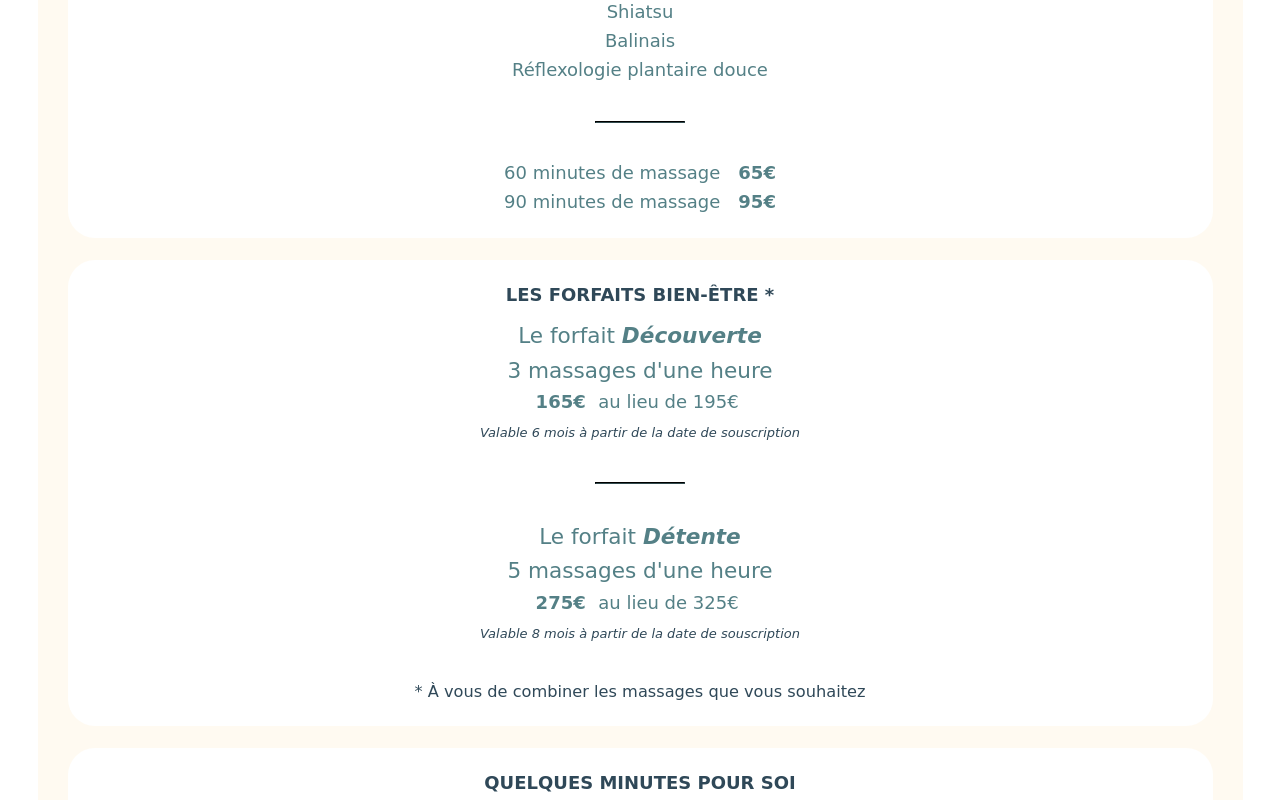
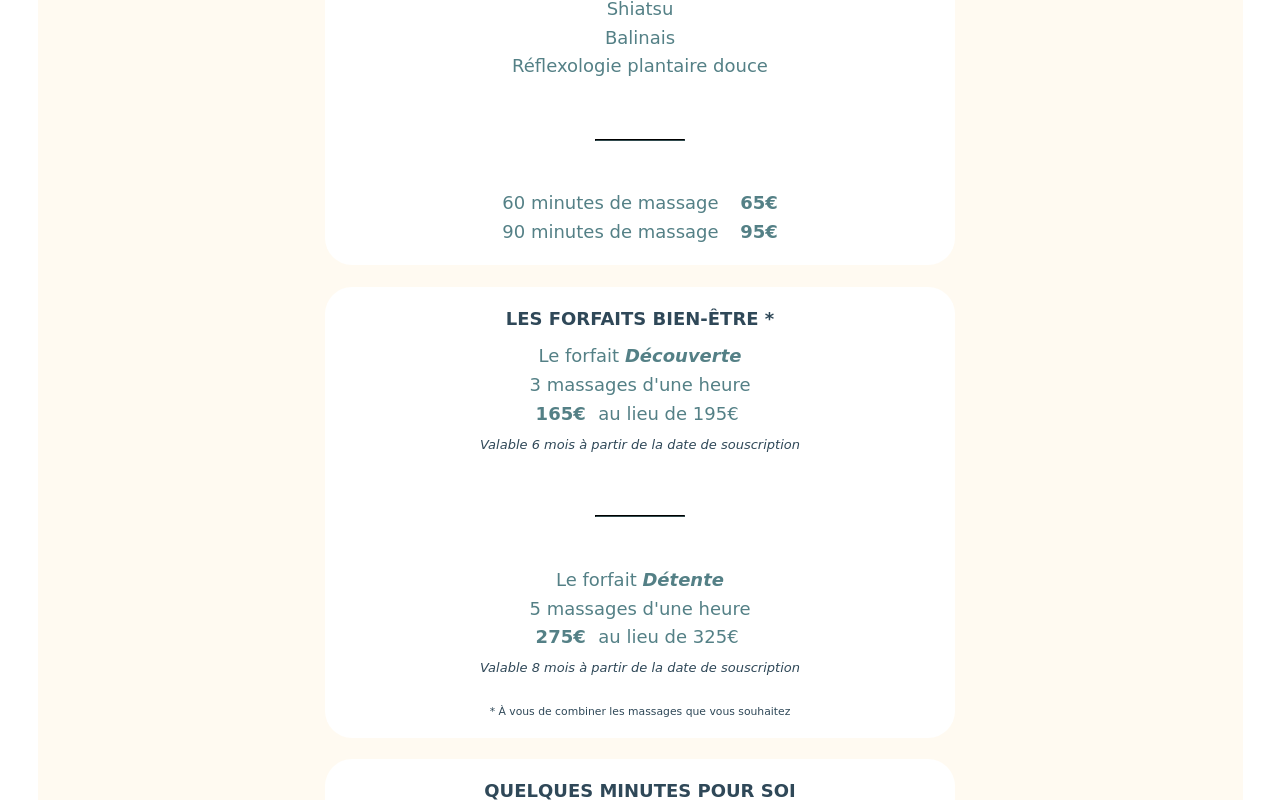
Before and after one commit to AlexandraPho/AuxMainsdAmahe, a Vue app in the folder amahe/: page / in a window 1280 px wide. Shown: the part 3000-3800 px from the top of the page. Built offline with nearby package versions, Linux system fonts and the light colour scheme.

Commit message:
css page prices ok

```diff
--- a/amahe/src/components/PricesLayout.vue
+++ b/amahe/src/components/PricesLayout.vue
@@ -126,7 +126,7 @@ h3 {
   margin-bottom: 0.5em;
 }
 hr {
-  margin: auto;
+  margin: 1.2em;
   width: 5em;
   border-color: #324B4E;
 }
@@ -217,17 +217,16 @@ span {
     margin-right: 1em;
   }
 }
-
-/* Medium devices (landscape tablets, 768px and up) */
-@media only screen and (min-width: 768px) {
+/*Smartphone Size*/
+@media only screen and (min-width: 681px) {
   #prices {
-    margin: 2.5em;
+    margin: 1.6em;
   }
   .titles-components {
+    font-size: 2em;
     text-align: center;
-    margin: 1em;
+    margin: 0.6em;
     padding-top: 1.5em;
-    font-size: 2.8em;
   }
   .container {
     padding-bottom: 2em;
@@ -249,15 +248,9 @@ span {
     border-radius: 1.5em;;
     padding: 1.2em;
     margin-bottom: 1.2em;
-    align-items: center;
-    font-size: 1.2em;
-    text-align: center;
-  }
-  h3 {
-    font-size: 1em;
   }
   .package-type p {
-    font-size: 1.2em;
+    font-size: large;
   }
   .discovery-package,
   .products {
@@ -298,4 +291,261 @@ span {
     margin-right: 1em;
   }
 }
+
+
+/* Medium devices (landscape tablets, 768px and up) */
+@media only screen and (min-width: 768px) {
+  #prices {
+    margin: 2.5em;
+  }
+  .titles-components {
+    text-align: center;
+    margin: 1em;
+    padding-top: 1.5em;
+    font-size: 2.8em;
+  }
+  .container {
+    padding-bottom: 2em;
+  }
+  .container-prices {
+    display: flex;
+    flex-direction: column;
+    align-items: flex-start;
+  }
+  .prices {
+    margin: 1.5em;
+    display: flex;
+    flex-wrap: wrap;
+    justify-content: space-around;
+  }
+  .massage-type,
+  .package-type,
+  .time-type {
+    background-color: white;
+    display: flex;
+    flex-direction: column;
+    border-radius: 1.5em;;
+    padding: 1.2em;
+    margin-bottom: 1.2em;
+    align-items: center;
+    font-size: 1em;
+    text-align: center;
+    width: 20em;
+  }
+  h3 {
+    font-size: 0.9em;
+  }
+  .package-type p {
+    font-size: 1em;
+  }
+  .discovery-package,
+  .products {
+    margin-bottom: 2em;
+  }
+  .relax-package,
+  .container-prices {
+    margin-top: 2em;
+  }
+  .price {
+    width: 9em;
+    display: flex;
+    flex-direction: column;
+    justify-content: center;
+    border-radius: 0.7em;
+    margin-bottom: 1.2em;
+    padding: 1.5em;
+  }
+  .condition {
+    font-weight: normal;
+  }
+  .subscription {
+    font-style: italic;
+    font-weight: normal;
+    font-size: small;
+  }
+  .condition-pack {
+    font-weight: normal;
+    font-size: 0.6em;
+  }
+  .lessTime,
+  .timePrice {
+    display: flex;
+    align-items: center;
+  }
+  .lessTime p,
+  .timePrice p {
+    margin-right: 0.8em;
+  }
+}
+
+/* Medium devices (landscape tablets, 992px and up) */
+@media only screen and (min-width: 900px) {
+  #prices {
+    margin: 2.5em;
+  }
+  .titles-components {
+    text-align: center;
+    margin: 1em;
+    padding-top: 1.5em;
+    font-size: 2.8em;
+  }
+  .container {
+    padding-bottom: 2em;
+  }
+  .container-prices {
+    display: flex;
+    flex-direction: column;
+    align-items: flex-start;
+  }
+  .prices {
+    margin: 1.5em;
+    display: flex;
+    flex-wrap: wrap;
+    justify-content: space-around;
+  }
+  .massage-type,
+  .package-type,
+  .time-type {
+    background-color: white;
+    display: flex;
+    flex-direction: column;
+    border-radius: 1.5em;;
+    padding: 1em;
+    margin-bottom: 1.2em;
+    align-items: center;
+    font-size: 1em;
+    text-align: center;
+    width: 25em;
+  }
+  h3 {
+    font-size: 1em;
+  }
+  .package-type p {
+    font-size: 1em;
+  }
+  .discovery-package,
+  .products {
+    margin-bottom: 2em;
+  }
+  .relax-package,
+  .container-prices {
+    margin-top: 1.5em;
+  }
+  .price {
+    width: 9em;
+    display: flex;
+    flex-direction: column;
+    justify-content: center;
+    border-radius: 0.7em;
+    margin-bottom: 1.2em;
+    padding: 1.5em;
+  }
+  .condition {
+    font-weight: normal;
+  }
+  .subscription {
+    font-style: italic;
+    font-weight: normal;
+    font-size: small;
+  }
+  .condition-pack {
+    font-weight: normal;
+    font-size: 0.9em;
+  }
+  .lessTime,
+  .timePrice {
+    display: flex;
+    align-items: center;
+  }
+  .lessTime p,
+  .timePrice p {
+    margin-right: 1.2em;
+  }
+}
+
+/* Medium devices (landscape tablets, 1200px and up) */
+@media only screen and (min-width: 1200px) {
+  #prices {
+    margin: 2.5em;
+  }
+  .titles-components {
+    text-align: center;
+    margin: 1em;
+    padding-top: 1.5em;
+    font-size: 2.8em;
+  }
+  .container {
+    padding-bottom: 2em;
+  }
+  .container-prices {
+    display: flex;
+    flex-direction: column;
+    align-items: flex-start;
+  }
+  .prices {
+    margin: 1.5em;
+    display: flex;
+    flex-wrap: wrap;
+    justify-content: space-around;
+  }
+  .massage-type,
+  .package-type,
+  .time-type {
+    background-color: white;
+    display: flex;
+    flex-direction: column;
+    border-radius: 1.5em;;
+    padding: 1em;
+    margin-bottom: 1.2em;
+    align-items: center;
+    font-size: 1.2em;
+    text-align: center;
+    width: 35em;
+  }
+  h3 {
+    font-size: 1em;
+  }
+  .package-type p {
+    font-size: 1em;
+  }
+  .discovery-package,
+  .products {
+    margin-bottom: 2em;
+  }
+  .relax-package,
+  .container-prices {
+    margin-top: 1.5em;
+  }
+  .price {
+    width: 9em;
+    display: flex;
+    flex-direction: column;
+    justify-content: center;
+    border-radius: 0.7em;
+    margin-bottom: 1.2em;
+    padding: 1.5em;
+  }
+  .condition {
+    font-weight: normal;
+  }
+  .subscription {
+    font-style: italic;
+    font-weight: normal;
+    font-size: small;
+  }
+  .condition-pack {
+    font-weight: normal;
+    font-size: 0.6em;
+  }
+  .lessTime,
+  .timePrice {
+    display: flex;
+    align-items: center;
+  }
+  .lessTime p,
+  .timePrice p {
+    margin-right: 1.2em;
+  }
+}
+
 </style>
--- a/amahe/src/components/ProductLayout.vue
+++ b/amahe/src/components/ProductLayout.vue
@@ -178,7 +178,16 @@ p {
   }
   .title {
     display: flex;
+    align-items: center;
+    margin-bottom: 0.5em;
+    font-size: 1.5em;
+  }
+  .icon {
+    width: 3em;
     margin-right: 0.9em;
+  }
+  p {
+    font-size: 1em;
   }
 }
 /* Medium devices (landscape tablets, 768px and up) */
```
